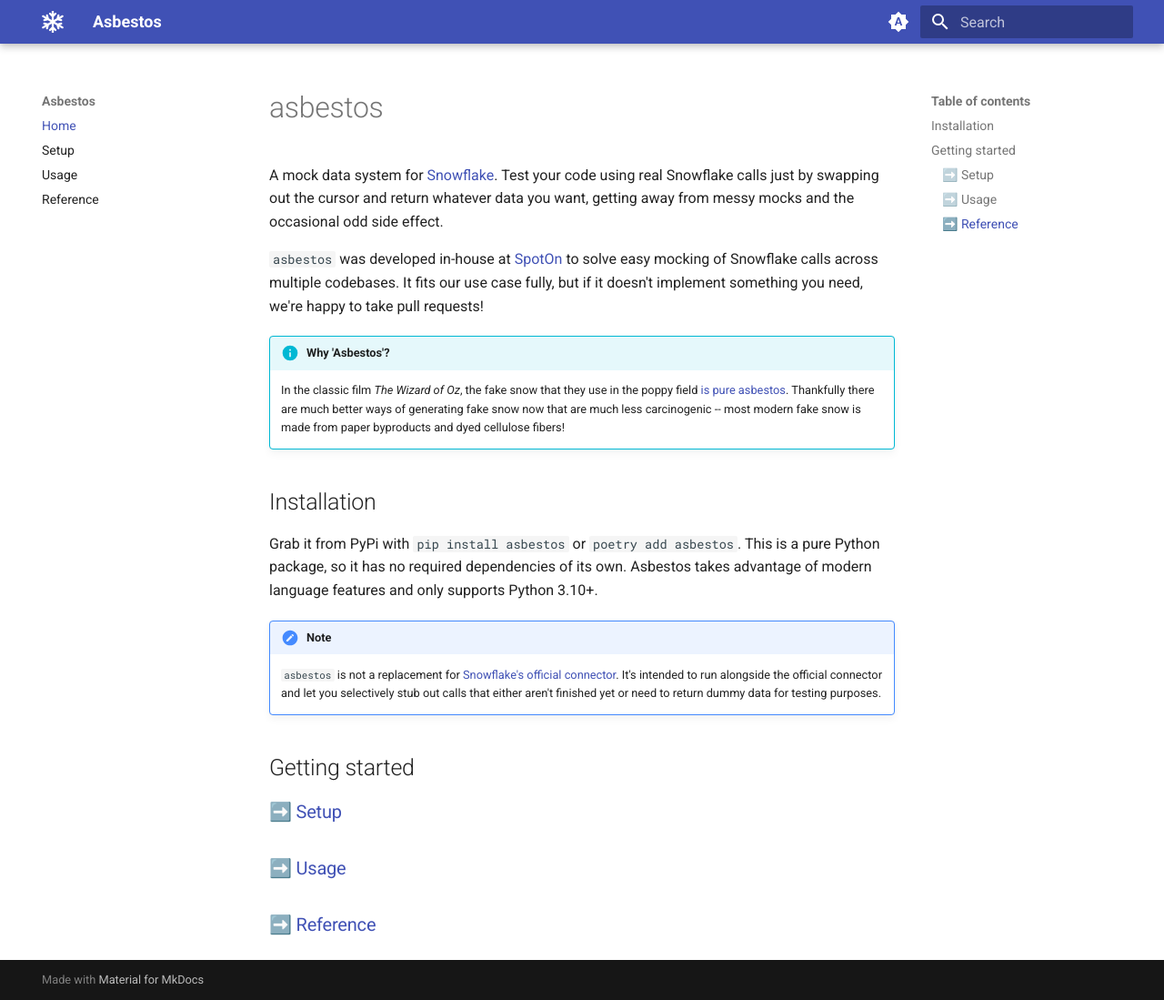
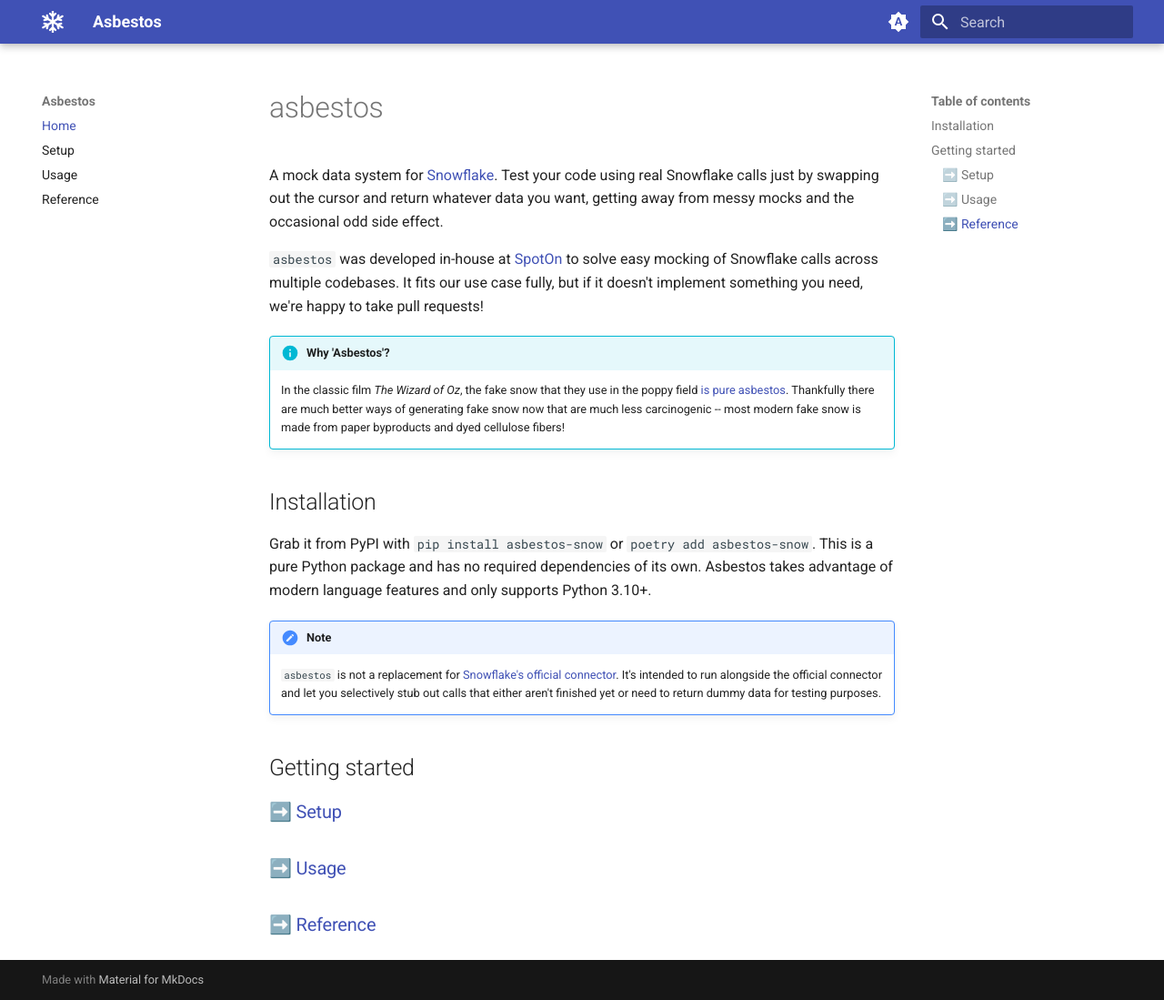
Before and after one commit to SpotOnInc/asbestos, an MkDocs documentation site: the page built from docs/index.md, in a window 1280 px wide and 1099 px high. Shown: the whole window at 91% size. Built offline with MkDocs 1.6.1 and Material for MkDocs 9.7.7, drawn with Linux system fonts in a browser that asks for light colours.

Commit message:
:truck: change pypi name to asbestos-snow (#27)
* :truck: change pypi name to asbestos-snow

* :memo: change verbiage

```diff
--- a/docs/index.md
+++ b/docs/index.md
@@ -10,7 +10,7 @@
 
 ## Installation
 
-Grab it from PyPi with `pip install asbestos` or `poetry add asbestos`. This is a pure Python package, so it has no required dependencies of its own. Asbestos takes advantage of modern language features and only supports Python 3.10+.
+Grab it from PyPI with `pip install asbestos-snow` or `poetry add asbestos-snow`. This is a pure Python package and has no required dependencies of its own. Asbestos takes advantage of modern language features and only supports Python 3.10+.
 
 !!! note
 
--- a/pyproject.toml
+++ b/pyproject.toml
@@ -1,6 +1,6 @@
 [tool.poetry]
-name = "asbestos"
-version = "1.0.3"
+name = "asbestos-snow"
+version = "1.0.4"
 description = "An easy way to mock Snowflake connections in Python!"
 authors = ["Joe Kaufeld <jkaufeld@spoton.com>", "SpotOn <opensource@spoton.com>"]
 readme = "README.md"
```
Also changed, not shown: README.md (+3 -1 lines).
